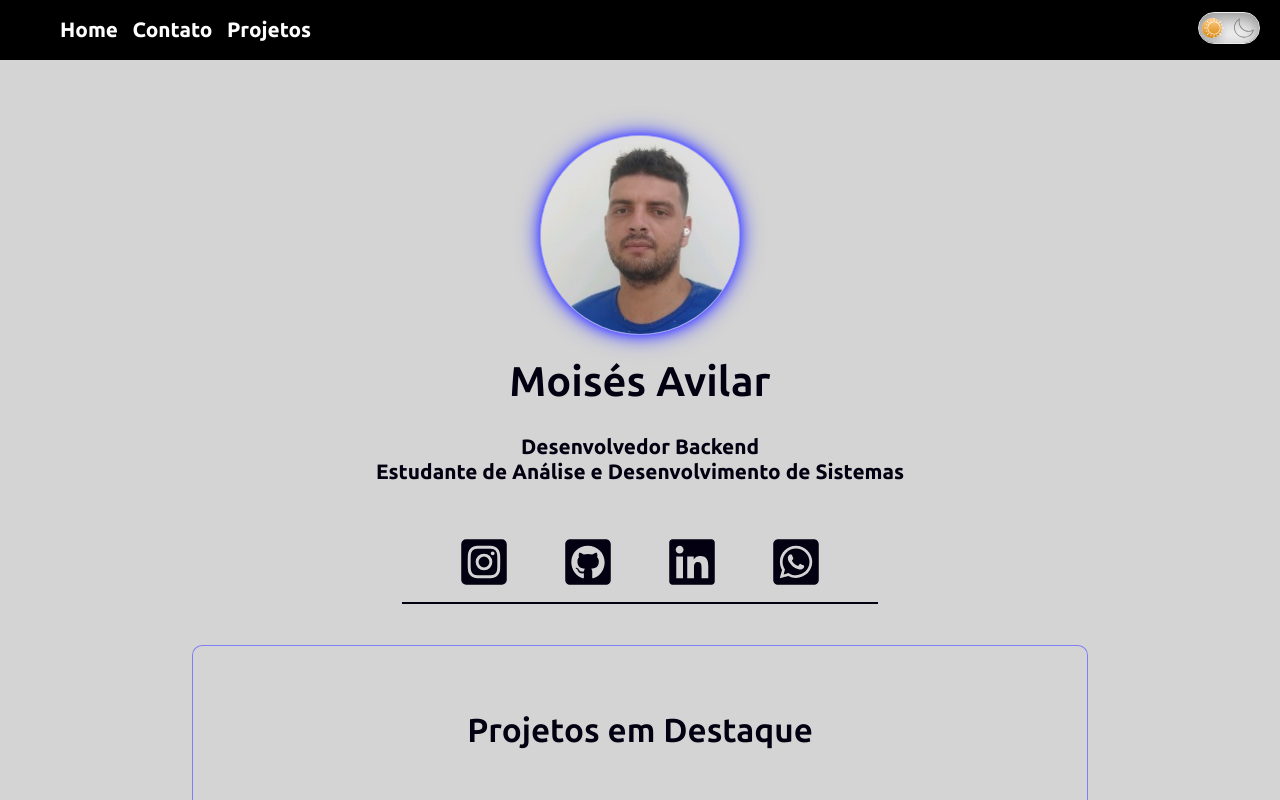
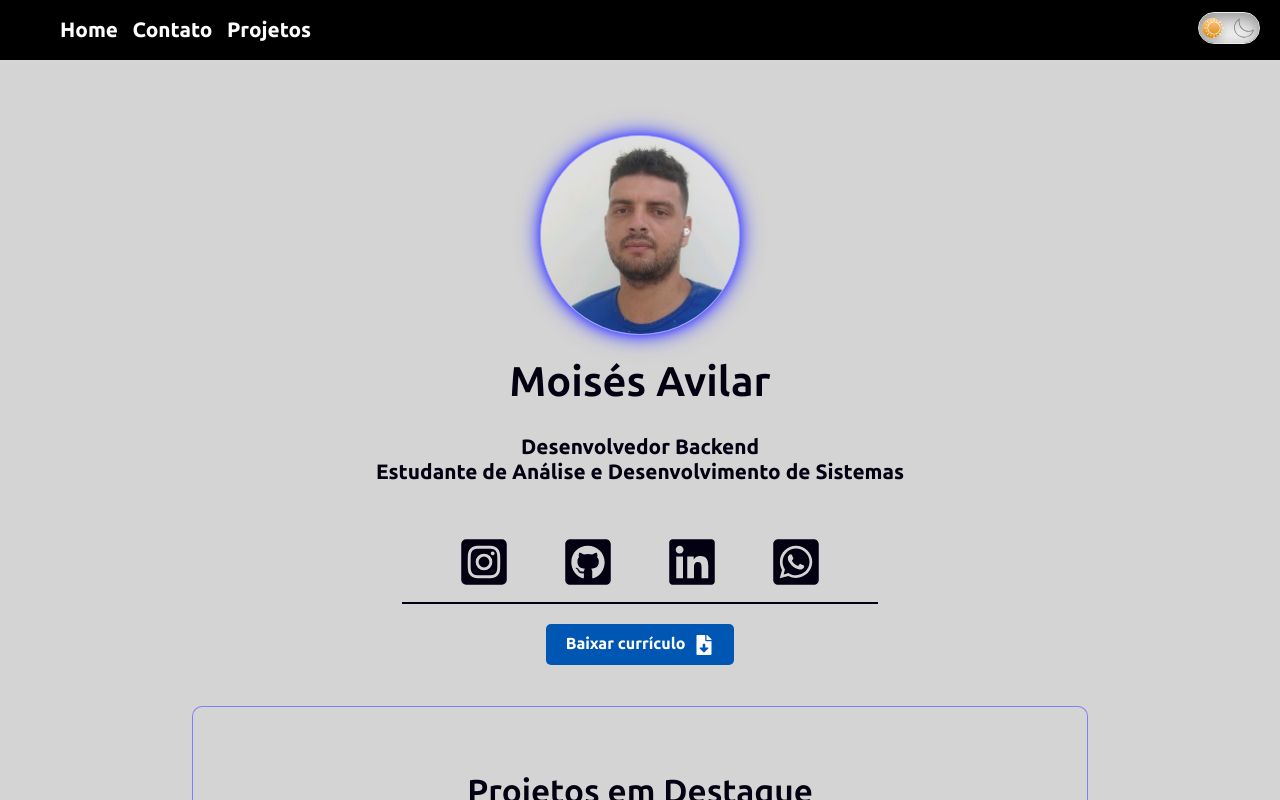
Before and after one commit to MoisesAvilar/portfolio, a React (Create React App) app: page / in a window 1280 px wide. Shown: the top 800 px of the page. Built offline with nearby package versions, Linux system fonts and the light colour scheme.

Commit message:
Added curriculum download button

```diff
--- a/src/components/Info.jsx
+++ b/src/components/Info.jsx
@@ -1,12 +1,13 @@
-import { Link } from "react-router-dom"
-import styles from "./Info.module.css"
-import logo from "../img/moises_avilar.jfif"
+import { Link } from "react-router-dom";
+import styles from "./Info.module.css";
+import logo from "../img/moises_avilar.jfif";
 import {
   FaWhatsappSquare,
   FaGithubSquare,
   FaInstagramSquare,
   FaLinkedin,
-} from "react-icons/fa"
+  FaFileDownload,
+} from "react-icons/fa";
 
 function Info() {
   return (
@@ -72,8 +73,9 @@ function Info() {
         </li>
       </div>
       <hr className={styles.divider} />
+      <a href="/Moisés Avilar.pdf" download className={styles.downloadCV}>Baixar currículo <FaFileDownload className={styles.icon} /></a>
     </div>
-  )
+  );
 }
 
-export default Info
+export default Info;
--- a/src/components/Info.module.css
+++ b/src/components/Info.module.css
@@ -80,6 +80,30 @@
   border: 1px solid var(--body_color);
 }
 
+.downloadCV {
+  display: inline-block;
+  margin-top: 20px;
+  padding: 10px 20px;
+  background-color: #0056b3;
+  color: white;
+  text-align: center;
+  text-decoration: none;
+  border-radius: 5px;
+  font-size: 16px;
+  transition: background-color 0.3s;
+}
+
+.downloadCV:hover {
+  background-color: var(--link_color);
+}
+
+.icon {
+  width: 20px;
+  height: 20px;
+  margin-left: 5px;
+  vertical-align: middle;
+}
+
 @media only screen and (min-width: 768px) {
   .logo {
     width: 200px;
```
Also changed, not shown: 1 other file (tests, documents, lock files or other folders).
